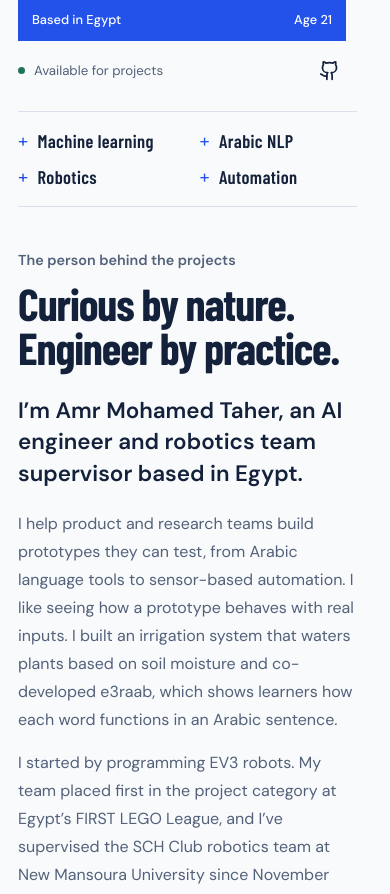
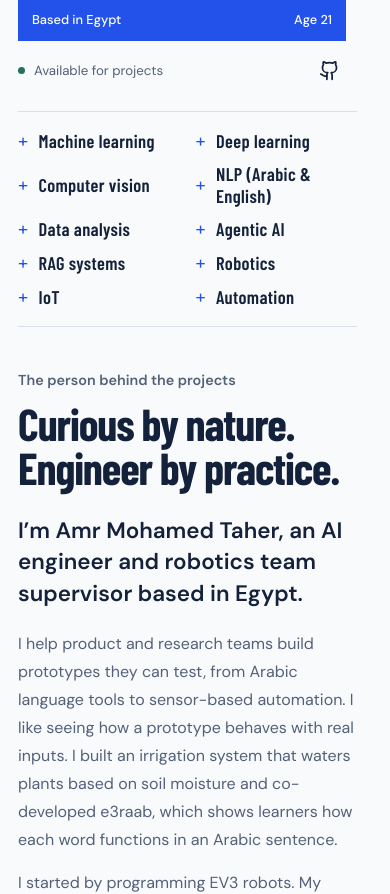
Before and after one commit to Amrr13/portfolio, a React (Vite) app: page / in a window 390 px wide. Shown: the part 852-1746 px from the top of the page. Built offline with nearby package versions, Linux system fonts and the light colour scheme; a web font is replaced by a local one.

Commit message:
Show expanded top skills on the homepage

```diff
--- a/src/App.tsx
+++ b/src/App.tsx
@@ -32,6 +32,18 @@ const navigation = [
   { label: "Work", href: "#projects" },
   { label: "Playground", href: "#playground" },
   { label: "Credentials", href: "#training" },
+];
+const featuredSkills = [
+  "Machine learning",
+  "Deep learning",
+  "Computer vision",
+  "NLP (Arabic & English)",
+  "Data analysis",
+  "Agentic AI",
+  "RAG systems",
+  "Robotics",
+  "IoT",
+  "Automation",
 ];
 const skillIcons = [ScanLine, Code2, Cpu];
 type Overlay = { project: Project } | { credential: Credential };
@@ -425,12 +437,11 @@ export default function App() {
               </a>
             </div>
           </div>
-          <div className="hero-bottom">
-            <span>Machine learning</span>
-            <span>Arabic NLP</span>
-            <span>Robotics</span>
-            <span>Automation</span>
-          </div>
+          <ul className="hero-bottom" aria-label="Top skills" role="list">
+            {featuredSkills.map((skill) => (
+              <li key={skill}>{skill}</li>
+            ))}
+          </ul>
         </section>
 
         <section
--- a/src/index.css
+++ b/src/index.css
@@ -380,22 +380,23 @@ h2 {
 }
 .hero-bottom {
   grid-column: 1/-1;
-  display: flex;
-  justify-content: space-between;
-  align-items: center;
-  gap: 18px;
-  padding-block: 20px;
+  display: grid;
+  grid-template-columns: repeat(5, minmax(0, 1fr));
+  gap: 12px 18px;
+  margin: 0;
+  padding: 20px 0;
+  list-style: none;
   border-block: 1px solid var(--line);
   font: 600 clamp(1rem, 1.6vw, 1.25rem) var(--display);
   letter-spacing: 0.02em;
 }
-.hero-bottom span {
-  display: flex;
-  align-items: center;
-  gap: 18px;
-}
-.hero-bottom span::before {
-  content: "+";
+.hero-bottom li {
+  display: flex;
+  align-items: center;
+  gap: 10px;
+}
+.hero-bottom li::before {
+  content: "+" / "";
   color: var(--accent);
   font-family: "DM Sans", sans-serif;
   font-weight: 400;
@@ -1253,10 +1254,8 @@ body:has(dialog[open]) {
     font-size: 0.86rem;
   }
   .hero-bottom {
-    gap: 10px;
-  }
-  .hero-bottom span {
-    gap: 9px;
+    grid-template-columns: repeat(3, minmax(0, 1fr));
+    gap: 10px 14px;
   }
   .section {
     padding-block: 58px;
@@ -1393,14 +1392,10 @@ body:has(dialog[open]) {
     margin-left: auto;
   }
   .hero-bottom {
-    flex-wrap: wrap;
-    justify-content: flex-start;
-    gap: 12px 24px;
+    grid-template-columns: repeat(2, minmax(0, 1fr));
+    gap: 10px 16px;
     font-size: 1.15rem;
     padding-block: 17px;
-  }
-  .hero-bottom span {
-    min-width: calc(50% - 12px);
   }
   .section {
     padding-block: 44px;
```
